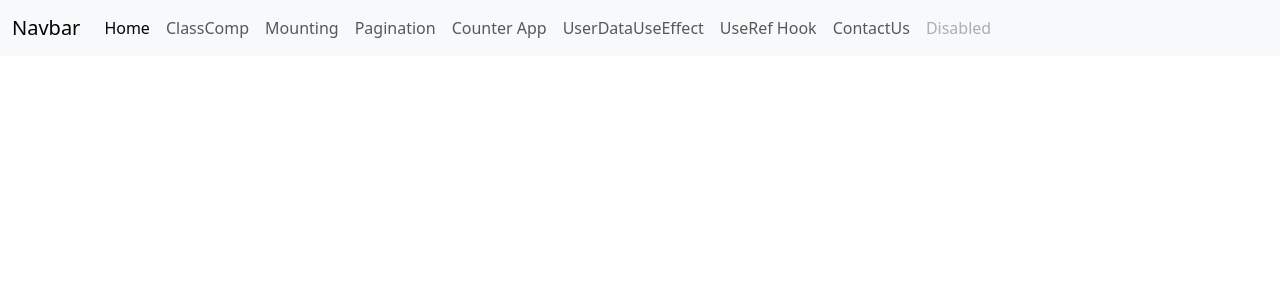
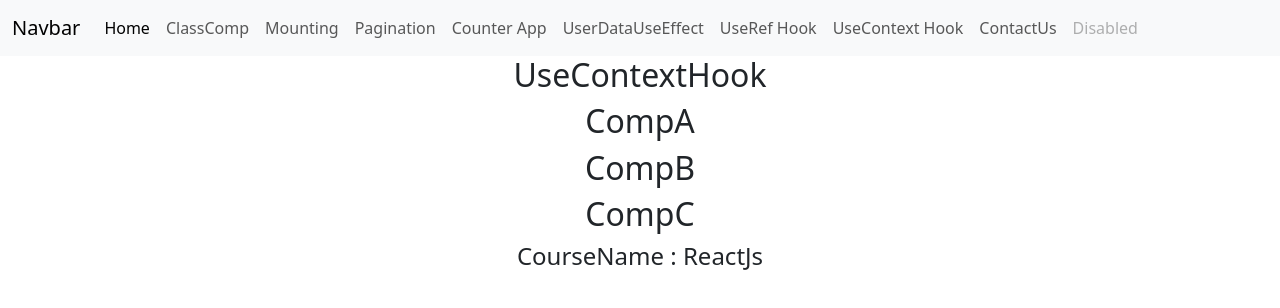
Before and after one commit to Chaitanyatraining/1206-react, a React (Create React App) app: page /usecontexthook in a window 1280 px wide. Shown: the top 308 px of the page. Built offline with nearby package versions, Linux system fonts and the light colour scheme.

Commit message:
usecontext hook

```diff
--- a/src/Components/Header.js
+++ b/src/Components/Header.js
@@ -33,6 +33,9 @@ export const Header = () => {
           <Link to="/userefhook" className="nav-link">UseRef Hook</Link>
         </li>
         <li className="nav-item">
+          <Link to="/usecontexthook" className="nav-link">UseContext Hook</Link>
+        </li>
+        <li className="nav-item">
           <Link to="/contactUs" className="nav-link">ContactUs</Link>
         </li>
         <li className="nav-item">
--- a/src/Components/Routing/index.js
+++ b/src/Components/Routing/index.js
@@ -8,6 +8,7 @@ import Pagination from '../Pagination'
 import FuncCounterComp from '../FuncCounterComp'
 import FuncUserData from '../FuncUserData'
 import UseRefHook from '../UseRefHook'
+import UseContextHook from '../UseContextHook'
 
 function Routing() {
   return (
@@ -21,6 +22,7 @@ function Routing() {
             <Route path='/counterApp' element={<FuncCounterComp />} />
             <Route path='/userdatafunc' element={<FuncUserData />} />
             <Route path='/userefhook' element={<UseRefHook />} />
+            <Route path='/usecontexthook' element={<UseContextHook />} />
         </Routes>
     </div>
   )
--- /dev/null
+++ b/src/Components/UseContextHook.js
@@ -0,0 +1,21 @@
+import React from 'react'
+import CompA from './useContextHook/CompA'
+import CompC from './useContextHook/CompC';
+
+export const userContext = React.createContext();
+
+function UseContextHook() {
+    // context help you to pass the data througn the component tree without passing
+    // the data as props at each level.
+
+  return (
+    <>
+        <h2>UseContextHook</h2>
+        <userContext.Provider value={'ReactJs'}>
+            <CompA />
+        </userContext.Provider>
+    </>
+  )
+}
+
+export default UseContextHook
--- /dev/null
+++ b/src/Components/useContextHook/CompA.js
@@ -0,0 +1,13 @@
+import React from 'react'
+import CompB from './CompB'
+
+function CompA(props) {
+  return (
+    <>
+    <h2>CompA</h2>
+    <CompB />
+    </>
+  )
+}
+
+export default CompA
--- /dev/null
+++ b/src/Components/useContextHook/CompB.js
@@ -0,0 +1,13 @@
+import React from 'react'
+import CompC from './CompC'
+
+function CompB() {
+  return (
+    <>
+    <h2>CompB</h2>
+    <CompC />
+    </>
+  )
+}
+
+export default CompB
--- /dev/null
+++ b/src/Components/useContextHook/CompC.js
@@ -0,0 +1,15 @@
+import React from 'react'
+import { userContext } from '../UseContextHook'
+
+function CompC() {
+  return (
+    <>
+    <h2>CompC</h2>
+    <userContext.Consumer>
+        {value => <h4>CourseName : {value}</h4>}
+    </userContext.Consumer>
+    </>
+  )
+}
+
+export default CompC
```
Also changed, not shown: src/Questions.txt.
